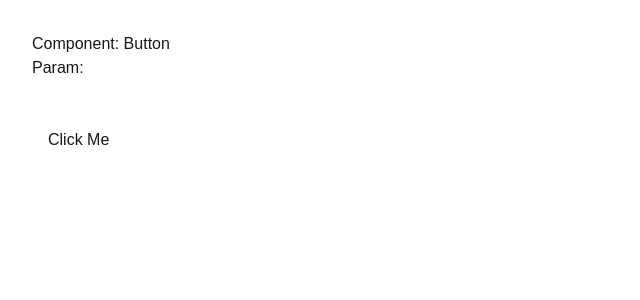
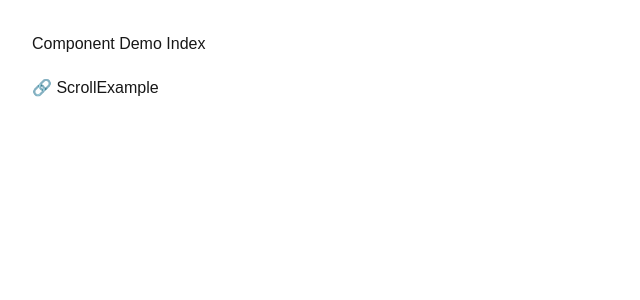
Before and after one commit to oharu121/react-demo, a Next.js app: page / in a window 1280 px wide. Shown: the top 300 px of the page, without its empty margins (0-640 px from the left). Built offline with nearby package versions, Linux system fonts and the light colour scheme.

Commit message:
remove useParams

```diff
--- a/app/page.tsx
+++ b/app/page.tsx
@@ -1,36 +1,20 @@
-"use client";
+import Link from "next/link";
 
-import dynamic from "next/dynamic";
-import { useEffect, useState } from "react";
+const components = [
+  { name: "ScrollExample", path: "/scroll-example" },
+];
 
-const COMPONENTS = {
-  Button: dynamic(() => import("../components/Button")),
-  ScrollExample: dynamic(() => import("../components/ScrollExample")),
-};
-
-export default function Page() {
-  const [componentName, setComponentName] = useState("Button");
-  const [param, setParam] = useState<string | null>("not set");
-
-  useEffect(() => {
-    const query = new URLSearchParams(window.location.search);
-    const name = query.get("name");
-    setParam(name);
-
-    if (name && name in COMPONENTS) {
-      setComponentName(name);
-    }
-  }, []);
-
-  const Component = COMPONENTS[componentName as keyof typeof COMPONENTS];
-
+export default function Home() {
   return (
-    <main style={{ padding: "2rem" }}>
-      <h1>Component: {componentName}</h1>
-      <h1>Param: {param}</h1>
-      <div style={{ marginTop: "2rem" }}>
-        {Component ? <Component /> : "Not Found"}
-      </div>
+    <main style={{ padding: "2rem", fontFamily: "sans-serif" }}>
+      <h1>Component Demo Index</h1>
+      <ul style={{ marginTop: "1rem", lineHeight: "2" }}>
+        {components.map((comp) => (
+          <li key={comp.name}>
+            <Link href={comp.path}>🔗 {comp.name}</Link>
+          </li>
+        ))}
+      </ul>
     </main>
   );
 }
```
